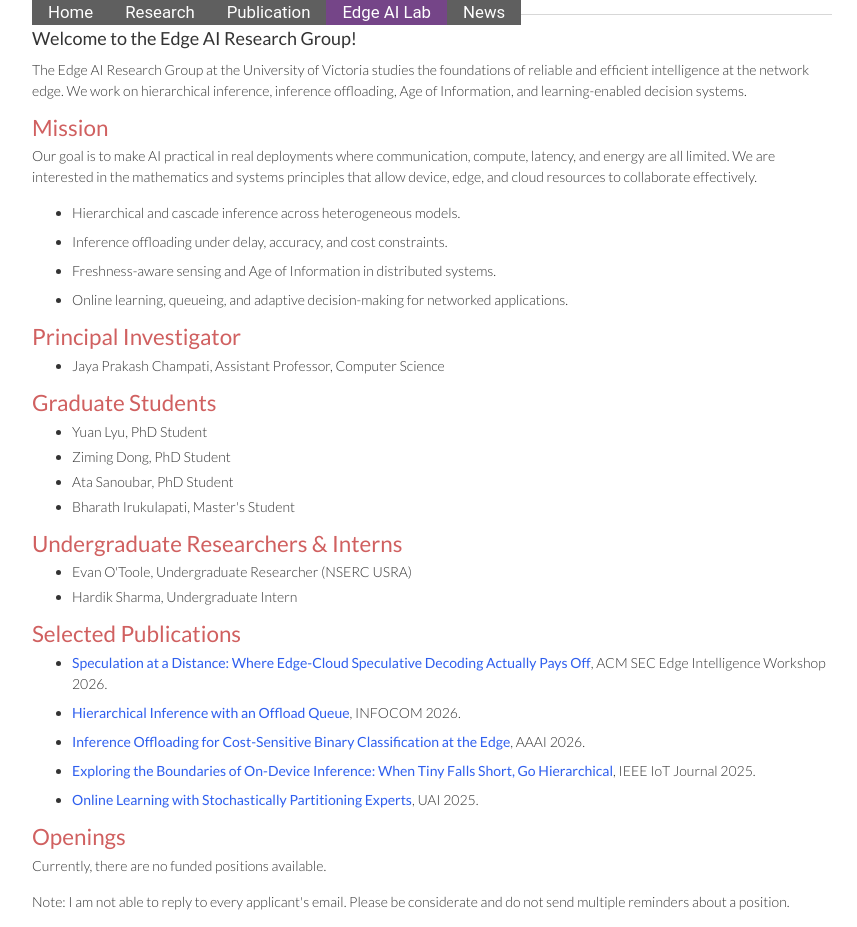
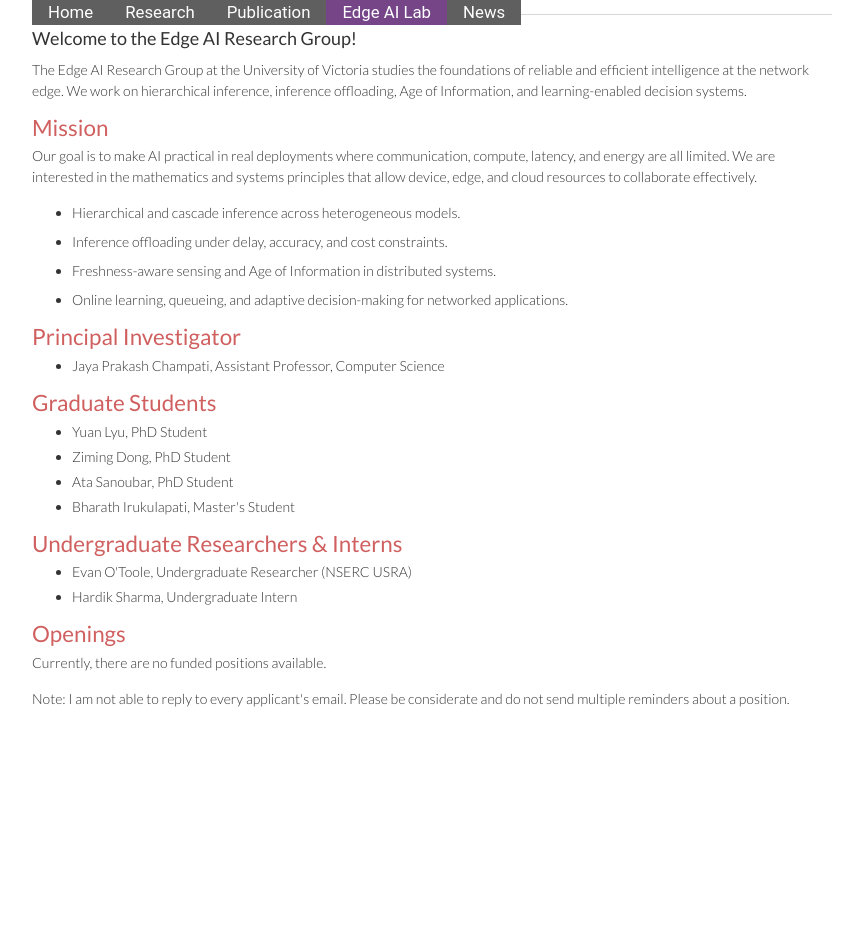
Before and after one commit to jpchampati/Website, a Jekyll site: the page lab.html, which Jekyll copies as it is, in a window 1280 px wide. Shown: the whole page, without its empty margins (208-1065 px from the left). Built offline with Jekyll 4.4.1, drawn with Linux system fonts in a browser that asks for light colours; nearby versions of some CDN libraries; after the commit the page ends 900 px from its top, so only the background shows below that.

Commit message:
Remove selected publications from lab page

```diff
--- a/index.html
+++ b/index.html
@@ -91,8 +91,7 @@
             I lead the <a href="lab.html">Edge AI Research Group</a> at UVic. Our
             lab studies hierarchical inference, inference offloading, online
             learning, and information freshness in networked systems. The lab
-            page includes current members, selected papers, and the current
-            openings note.
+            page includes current members and the current openings note.
           </p>
 
           <h3>Teaching</h3>
--- a/lab.html
+++ b/lab.html
@@ -67,15 +67,6 @@
             <li>Hardik Sharma, Undergraduate Intern</li>
           </ul>
 
-          <h3>Selected Publications</h3>
-          <ul class="section-list">
-            <li><a href="https://arxiv.org/abs/2606.25091" target="_blank" rel="noopener">Speculation at a Distance: Where Edge-Cloud Speculative Decoding Actually Pays Off</a>, ACM SEC Edge Intelligence Workshop 2026.</li>
-            <li><a href="https://drive.google.com/file/d/1XXPzOzJxrvIoTCtX1iMRDHhuSsbVbO4F/view?usp=sharing" target="_blank" rel="noopener">Hierarchical Inference with an Offload Queue</a>, INFOCOM 2026.</li>
-            <li><a href="https://arxiv.org/abs/2509.15674" target="_blank" rel="noopener">Inference Offloading for Cost-Sensitive Binary Classification at the Edge</a>, AAAI 2026.</li>
-            <li><a href="https://arxiv.org/abs/2407.11061" target="_blank" rel="noopener">Exploring the Boundaries of On-Device Inference: When Tiny Falls Short, Go Hierarchical</a>, IEEE IoT Journal 2025.</li>
-            <li><a href="https://openreview.net/forum?id=DbOqN3kGVb" target="_blank" rel="noopener">Online Learning with Stochastically Partitioning Experts</a>, UAI 2025.</li>
-          </ul>
-
           <h3>Openings</h3>
           <p>
             Currently, there are no funded positions available.
```
